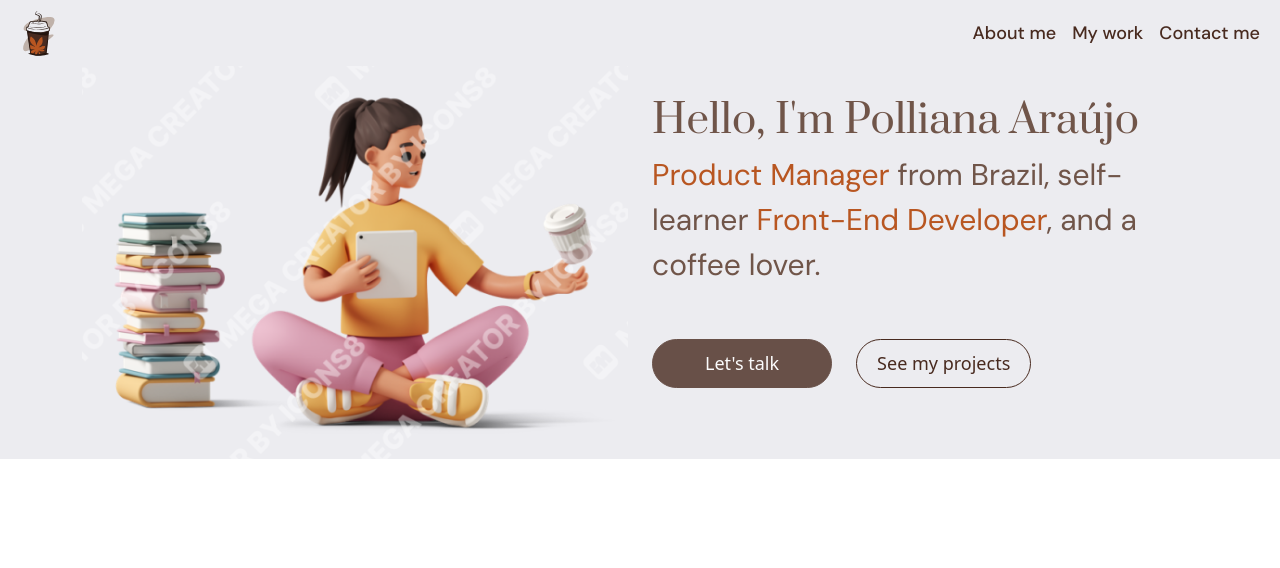
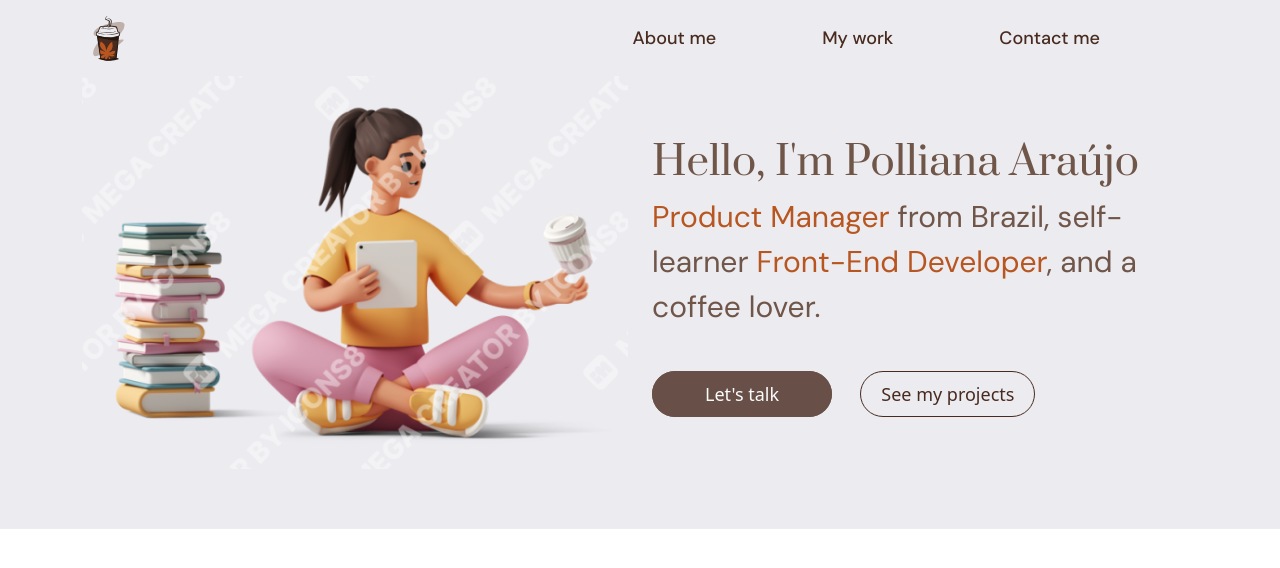
Before and after one commit to pollianaaraujo/personal-portfolio, a plain HTML site: page index.html in a window 1280 px wide. Drawn offline with nearby package versions, Linux system fonts and the light colour scheme.

Commit message:
Updated navbar

```diff
--- a/index.html
+++ b/index.html
@@ -14,7 +14,16 @@
       crossorigin="anonymous"
     />
 
+    <!-- Bootstrap JS -->
+
+    <script
+      src="https://cdn.jsdelivr.net/npm/bootstrap@5.1.3/dist/js/bootstrap.bundle.min.js"
+      integrity="sha384-ka7Sk0Gln4gmtz2MlQnikT1wXgYsOg+OMhuP+IlRH9sENBO0LRn5q+8nbTov4+1p"
+      crossorigin="anonymous"
+    ></script>
+
     <!-- Importing Google Fonts -->
+
     <link rel="preconnect" href="https://fonts.googleapis.com" />
     <link rel="preconnect" href="https://fonts.gstatic.com" crossorigin />
     <link
@@ -22,25 +31,67 @@
       rel="stylesheet"
     />
 
+    <!-- Importing Font Awesome Kit -->
+
+    <script
+      src="https://kit.fontawesome.com/b00fb6ed48.js"
+      crossorigin="anonymous"
+    ></script>
+
     <!-- CSS Stylesheet -->
+
     <link rel="stylesheet" href="src/styles.css" />
   </head>
+
   <body>
     <div class="hero-section">
-      <div class="navigation-links">
-        <div class="navbar navbar-expand-lg">
-          <div class="container-fluid">
-            <img src="/images/logo.svg" alt="Coffee logo" />
-            <div class="navbar-nav">
-              <a class="nav-link" href="#">About me</a>
-              <a class="nav-link" href="#">My work</a>
-              <a class="nav-link" href="#">Contact me</a>
-            </div>
+      <!-- Start of Navbar -->
+
+      <nav class="navbar navbar-expand-md navbar-light">
+        <div class="container">
+          <!-- Navbar logo -->
+
+          <a class="navbar-brand" href="/index.html">
+            <img src="/images/logo.svg" alt="Coffee Logo" />
+          </a>
+
+          <!-- Collapsed button -->
+          <button
+            class="navbar-toggler"
+            type="button"
+            data-bs-toggle="collapse"
+            data-bs-target="#navbarNav"
+            aria-controls="navbarNav"
+            aria-expanded="false"
+            aria-label="Toggle navigation"
+          >
+            <span class="navbar-toggler-icon"></span>
+          </button>
+          <div
+            class="collapse navbar-collapse justify-content-end"
+            id="navbarNav"
+          >
+            <!-- Navigation links -->
+            <ul class="navbar-nav navigation-links">
+              <li class="nav-item">
+                <a class="nav-link" href="#">About me</a>
+              </li>
+              <li class="nav-item">
+                <a class="nav-link" href="#">My work</a>
+              </li>
+              <li class="nav-item">
+                <a class="nav-link" href="#">Contact me</a>
+              </li>
+            </ul>
           </div>
         </div>
-      </div>
+      </nav>
+
+      <!-- End of navbar -->
+
+      <!-- Hero section content -->
       <div class="container">
-        <div class="row">
+        <div class="row align-items-center">
           <div class="col-12 col-md-6">
             <img
               class="hero-image img-fluid"
@@ -63,5 +114,6 @@
         </div>
       </div>
     </div>
+    <!-- About content -->
   </body>
 </html>
--- a/src/styles.css
+++ b/src/styles.css
@@ -8,16 +8,22 @@
   --neutral-color: #ececf0;
 }
 
-.navigation-links a {
+.navbar-light .navbar-nav .nav-link {
   color: var(--link-color);
   font-family: var(--content-font);
   font-weight: 500;
   font-size: 18px;
   text-decoration: none;
+  margin-right: 90px;
+}
+
+.navbar-light .navbar-nav .nav-link:hover {
+  color: var(--highlight-color);
 }
 
 .hero-section {
   background-color: var(--neutral-color);
+  padding-bottom: 60px;
 }
 
 .hero-section h1 {
@@ -25,7 +31,6 @@
   font-family: var(--heading-font);
   font-size: 40px;
   padding-bottom: 8px;
-  margin-top: 30px;
   margin-bottom: 0;
 }
 
@@ -41,9 +46,12 @@
   color: var(--highlight-color);
 }
 
-.hero-buttons {
-  display: flex;
-  flex-direction: row;
+.hero-buttons a {
+  margin-right: 24px;
+}
+
+.hero-buttons a:last-child {
+  margin-right: 0;
 }
 
 .primary-button {
@@ -56,7 +64,6 @@
   padding: 10px 52px;
   text-decoration: none;
   border-radius: 40px;
-  margin-right: 24px;
 }
 
 .primary-button:hover {
```
